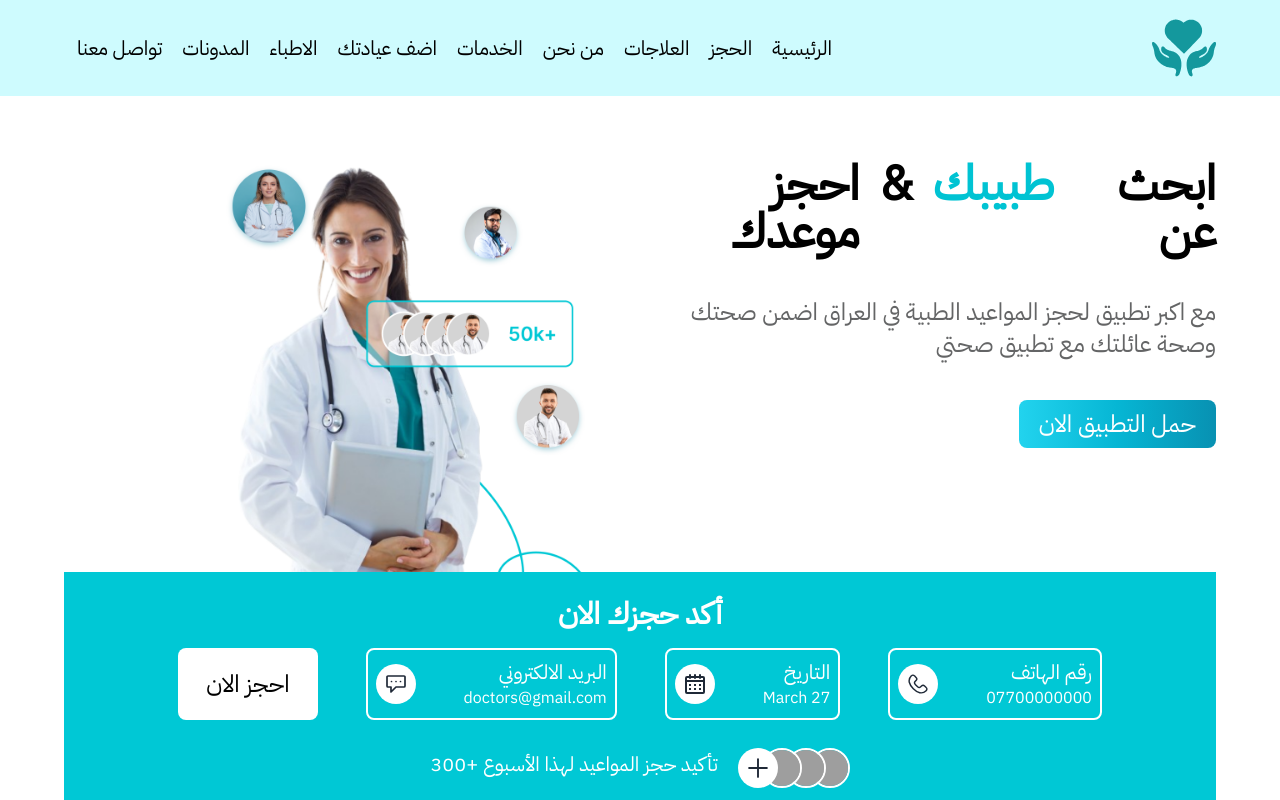
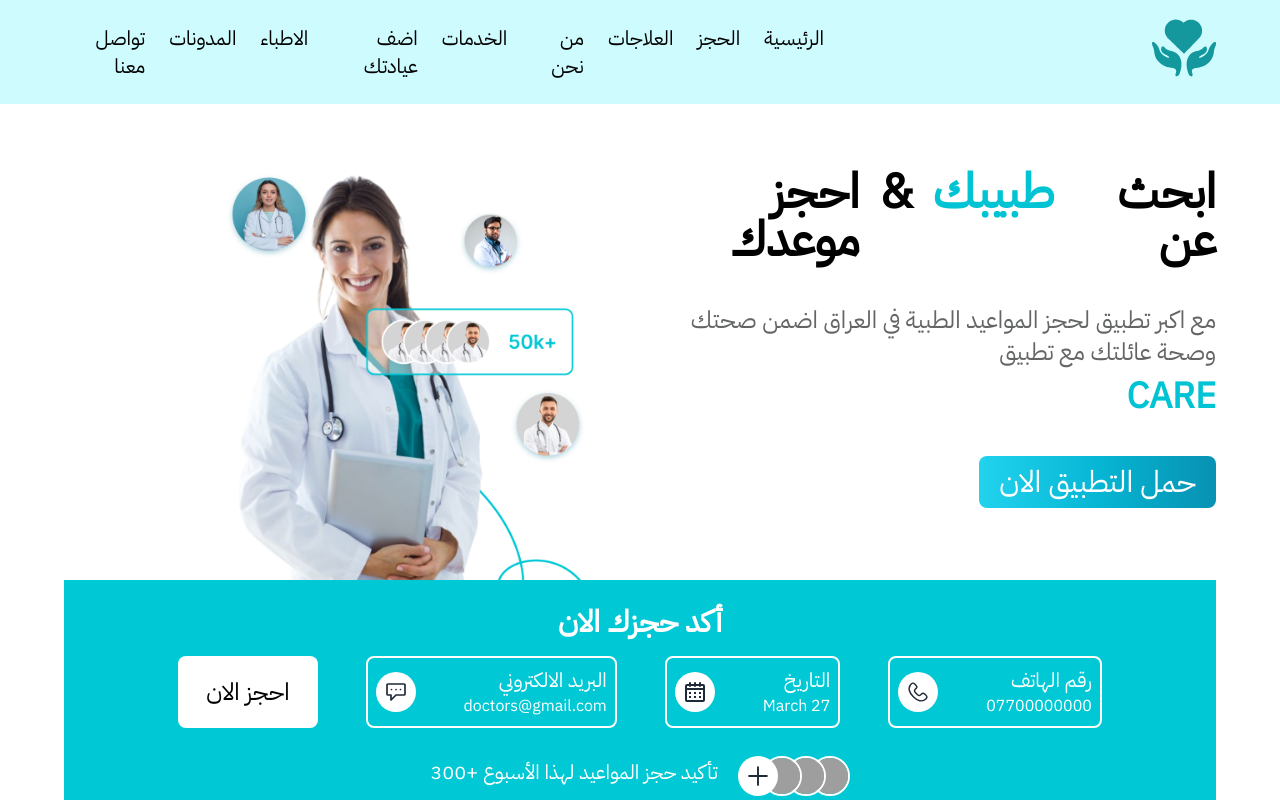
Before and after one commit to noor3030/doctor-landing-page, a Nuxt app: page / in a window 1280 px wide. Shown: the top 800 px of the page. Built offline with nearby package versions, Linux system fonts and the light colour scheme; grey boxes are pictures that could not be loaded.

Commit message:
Update AppBar and Navbar styles

```diff
--- a/components/AppBar.vue
+++ b/components/AppBar.vue
@@ -1,5 +1,5 @@
 <template>
-  <div class="grid grid-cols-2 pt-16 px-16 ">
+  <div class="grid grid-cols-2 mt-16 px-16" id="home">
     <div class="text-section justify-start content-start flex flex-col">
       <div class="text-5xl flex row space-x-5 font-bold">
         <h1 class="ml-4">ابحث عن</h1>
@@ -10,11 +10,13 @@
 
       <p class="mt-10 text-2xl text-[#646566]">
         مع اكبر تطبيق لحجز المواعيد الطبية في العراق اضمن صحتك وصحة عائلتك مع
-        تطبيق صحتي
+        تطبيق
       </p>
+      <h1 class="text-4xl font-bold text-[#00c3d3] mt-2">CARE</h1>
+
       <div class="flex actions">
         <button
-          class="text-white bg-gradient-to-r from-cyan-400 via-cyan-500 to-cyan-600 hover:bg-gradient-to-br focus:ring-4 focus:outline-none focus:ring-cyan-300 dark:focus:ring-cyan-800 rounded-lg text-2xl px-5 py-2 mt-10"
+          class="text-white bg-gradient-to-r from-cyan-400 via-cyan-500 to-cyan-600 hover:bg-gradient-to-br focus:ring-4 focus:outline-none focus:ring-cyan-300 dark:focus:ring-cyan-800 rounded-lg text-3xl px-5 py-2 mt-10"
         >
           حمل التطبيق الان
         </button>
@@ -24,7 +26,7 @@
       <img
         src="../public/doctors-images/appbar-image.png"
         alt=""
-       class="object-contain w-5/6	 h-5/6"
+        class="object-contain w-5/6 h-5/6"
       />
     </div>
   </div>
--- a/components/Navbar.vue
+++ b/components/Navbar.vue
@@ -3,16 +3,20 @@
     <nav class="py-4 px-16 bg-[#cefbfe] grid grid-cols-3">
       <img src="../public/logos/logo.svg" class="w-16 h-16" />
 
-      <div class="flex gap-x-5 text-xl self-center col-span-2">
-        <a href="#home"> الرئيسية</a>
-        <a href="#booking">الحجز</a>
-        <a href="#treatment">العلاجات</a>
-        <a href="#about-us">من نحن </a>
-        <a href="#service">الخدمات</a>
-        <a href="#add-clinic">اضف عيادتك</a>
-        <a href="#doctors">الاطباء</a>
-        <a href="#articles">المدونات </a>
-        <a href="contact-us">تواصل معنا</a>
+      <div class="flex gap-x-2 text-xl self-center col-span-2">
+        <a href="#home" class="hover:bg-white rounded-lg p-2"> الرئيسية</a>
+        <a href="#booking" class="hover:bg-white rounded-lg p-2">الحجز</a>
+        <a href="#treatment" class="hover:bg-white rounded-lg p-2">العلاجات</a>
+        <a href="#about-us" class="hover:bg-white rounded-lg p-2">من نحن </a>
+        <a href="#service" class="hover:bg-white rounded-lg p-2">الخدمات</a>
+        <a href="#add-clinic" class="hover:bg-white rounded-lg p-2"
+          >اضف عيادتك</a
+        >
+        <a href="#doctors" class="hover:bg-white rounded-lg p-2">الاطباء</a>
+        <a href="#articles" class="hover:bg-white rounded-lg p-2">المدونات </a>
+        <a href="contact-us" class="hover:bg-white rounded-lg p-2"
+          >تواصل معنا</a
+        >
       </div>
     </nav>
   </div>
```
